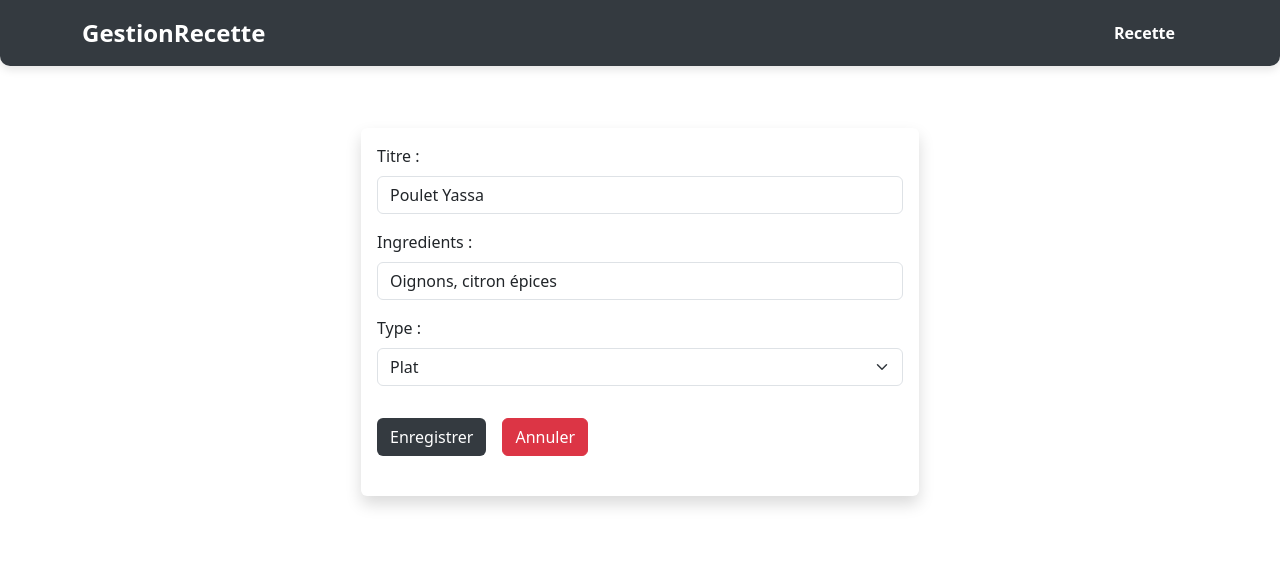
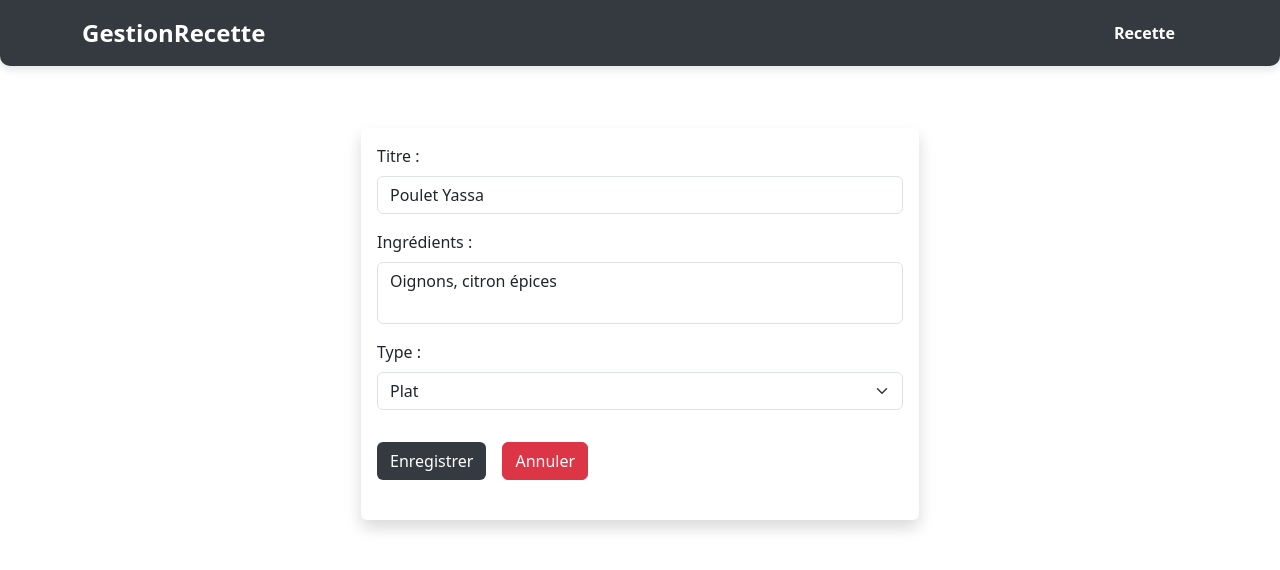
Before and after one commit to semthillo/Gestion-Recette-App, a Vue app: page /modifierecette/1 in a window 1280 px wide. Shown: the top 570 px of the page. Built offline with nearby package versions, Linux system fonts and the light colour scheme.

Commit message:
update field ingredient

```diff
--- a/src/components/Recettes/AjoutRecette.vue
+++ b/src/components/Recettes/AjoutRecette.vue
@@ -1,6 +1,9 @@
 <template>
-  <div class="container ">
-    <form @submit.prevent="handleAddRecette" class="formulaire form mb-5 shadow p-3 mb-5 bg-body rounded">
+  <div class="container">
+    <form
+      @submit.prevent="handleAddRecette"
+      class="formulaire form mb-5 shadow p-3 mb-5 bg-body rounded"
+    >
       <div class="mb-3">
         <label for="title" class="form-label">Tilte :</label>
         <input
@@ -12,14 +15,13 @@
         />
       </div>
       <div class="mb-3">
-        <label for="ingredient" class="form-label">Ingredients :</label>
-        <input
-          type="text"
+        <label for="ingredient" class="form-label">Ingrédients :</label>
+        <textarea
           class="form-control"
           v-model="ingredient"
           id="ingredient"
           required
-        />
+        ></textarea>
       </div>
 
       <div class="mb-3">
@@ -30,24 +32,22 @@
           <option value="Dessert">Dessert</option>
         </select>
       </div>
-      <button class="clr btn text-white mt-3 mb-4 me-3">
-      Ajouter
-      </button>
-      <RouterLink class="list text-decoration-none text-white me-5 fw-bold" to="/listrecette">
-      <button class="btn btn-danger mt-3 mb-4 ">
-      Annuler
-      </button>
+      <button class="clr btn text-white mt-3 mb-4 me-3">Ajouter</button>
+      <RouterLink
+        class="list text-decoration-none text-white me-5 fw-bold"
+        to="/listrecette"
+      >
+        <button class="btn btn-danger mt-3 mb-4">Annuler</button>
       </RouterLink>
     </form>
   </div>
-
 </template>
 
 <script setup>
-import { useGestionStore } from '@/stores/gestion';
-import { useRouter } from 'vue-router';
+import { useGestionStore } from "@/stores/gestion";
+import { useRouter } from "vue-router";
 const router = useRouter();
-import { ref } from 'vue';
+import { ref } from "vue";
 const store = useGestionStore();
 const title = ref("");
 const ingredient = ref("");
@@ -55,16 +55,17 @@ const type = ref("");
 
 const handleAddRecette = () => {
   addRecette();
-  router.push('/listrecette');
+  router.push("/listrecette");
 };
 
 const addRecette = () => {
-  store.addRecete({title: title.value, ingredient: ingredient.value, type: type.value })
-  title.value= "",
-  ingredient.value= "",
-  type.value= ""
+  store.addRecete({
+    title: title.value,
+    ingredient: ingredient.value,
+    type: type.value,
+  });
+  (title.value = ""), (ingredient.value = ""), (type.value = "");
 };
-
 </script>
 
 <style scoped>
@@ -74,11 +75,14 @@ const addRecette = () => {
 .clr:hover {
   background-color: #24272a;
 }
-  .formulaire{
+.formulaire {
   width: 50%;
   border-radius: 10px;
   padding: 20px;
   margin: auto;
   margin-top: 16vh;
 }
+textarea {
+  resize: none;
+}
 </style>
--- a/src/components/Recettes/ModifiRecette.vue
+++ b/src/components/Recettes/ModifiRecette.vue
@@ -14,7 +14,7 @@
           required
         />
       </div>
-      <div class="mb-3">
+      <!-- <div class="mb-3">
         <label for="ingredient" class="form-label">Ingredients :</label>
         <input
           type="text"
@@ -23,6 +23,15 @@
           id="ingredient"
           required
         />
+      </div> -->
+      <div class="mb-3">
+        <label for="ingredient" class="form-label">Ingrédients :</label>
+        <textarea
+          class="form-control"
+          v-model="ingredient"
+          id="ingredient"
+          required
+        ></textarea>
       </div>
       <div class="mb-3">
         <label for="type" class="form-label">Type :</label>
@@ -94,4 +103,7 @@ const handleUpdateRecette = () => {
   margin: auto;
   margin-top: 16vh;
 }
+textarea {
+  resize: none;
+}
 </style>
```
Lines whose indentation alone changed are shown as unchanged.
